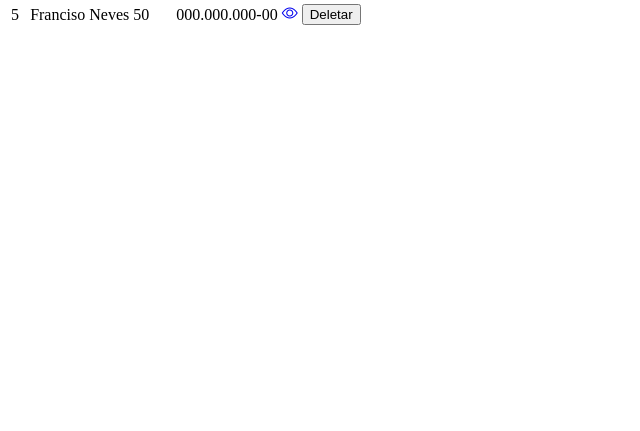
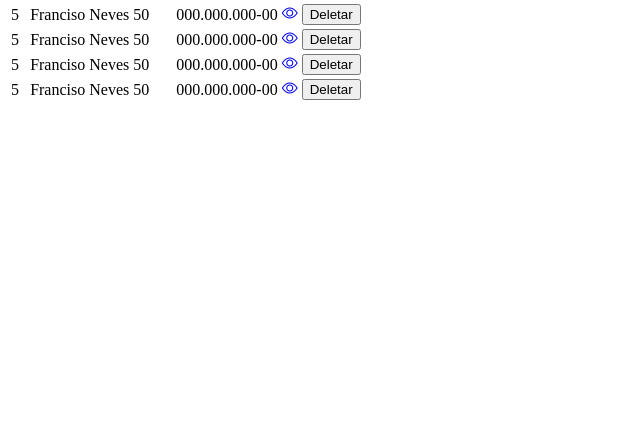
Before and after one commit to LuizReis-dev/reciclamais-rio, a PHP site: page /rankingbonificacao.php in a window 1280 px wide. Shown: the part 369-800 px from the top of the page, without its empty margins (0-640 px from the left). Run offline with PHP 8.4, Linux system fonts and the light colour scheme.

Commit message:
trocando design de tabelas

```diff
--- a/ReciclaMais/php/pages/rankingbonificacao.php
+++ b/ReciclaMais/php/pages/rankingbonificacao.php
@@ -32,6 +32,30 @@ require 'navegacao.html';
                 <td>Franciso Neves</td>
                 <td>50</td>
                 <td>000.000.000-00</td>
+                <td class="acoes">
+                    <a class="link" href="#"><i class="bi bi-eye olho"></i></a>
+                    <a class="link"href='#'><button btn-delete class='buttons-template btn-delete'>Deletar</button> </a>
+                </td>
+            </tr>
+            <tr>
+                <td>5</td>
+                <td>Franciso Neves</td>
+                <td>50</td>
+                <td>000.000.000-00</td>
+                <td class="acoes"><a class="link" href="#"><i class="bi bi-eye olho"></i></a> <a class="link"href='#'><button btn-delete class='buttons-template btn-delete'>Deletar</button> </a></td>
+            </tr>
+            <tr>
+                <td>5</td>
+                <td>Franciso Neves</td>
+                <td>50</td>
+                <td>000.000.000-00</td>
+                <td class="acoes"><a class="link" href="#"><i class="bi bi-eye olho"></i></a> <a class="link"href='#'><button btn-delete class='buttons-template btn-delete'>Deletar</button> </a></td>
+            </tr>
+            <tr class="bonificar">
+                <td>5</td>
+                <td>Franciso Neves</td>
+                <td>50</td>
+                <td>000.000.000-00</td>
                 <td class="acoes"><a class="link" href="#"><i class="bi bi-eye olho"></i></a> <a class="link"href='#'><button btn-delete class='buttons-template btn-delete'>Deletar</button> </a></td>
             </tr>
 
```
Also changed, not shown: ReciclaMais/php/css/controlar.css (+5 -3 lines).
